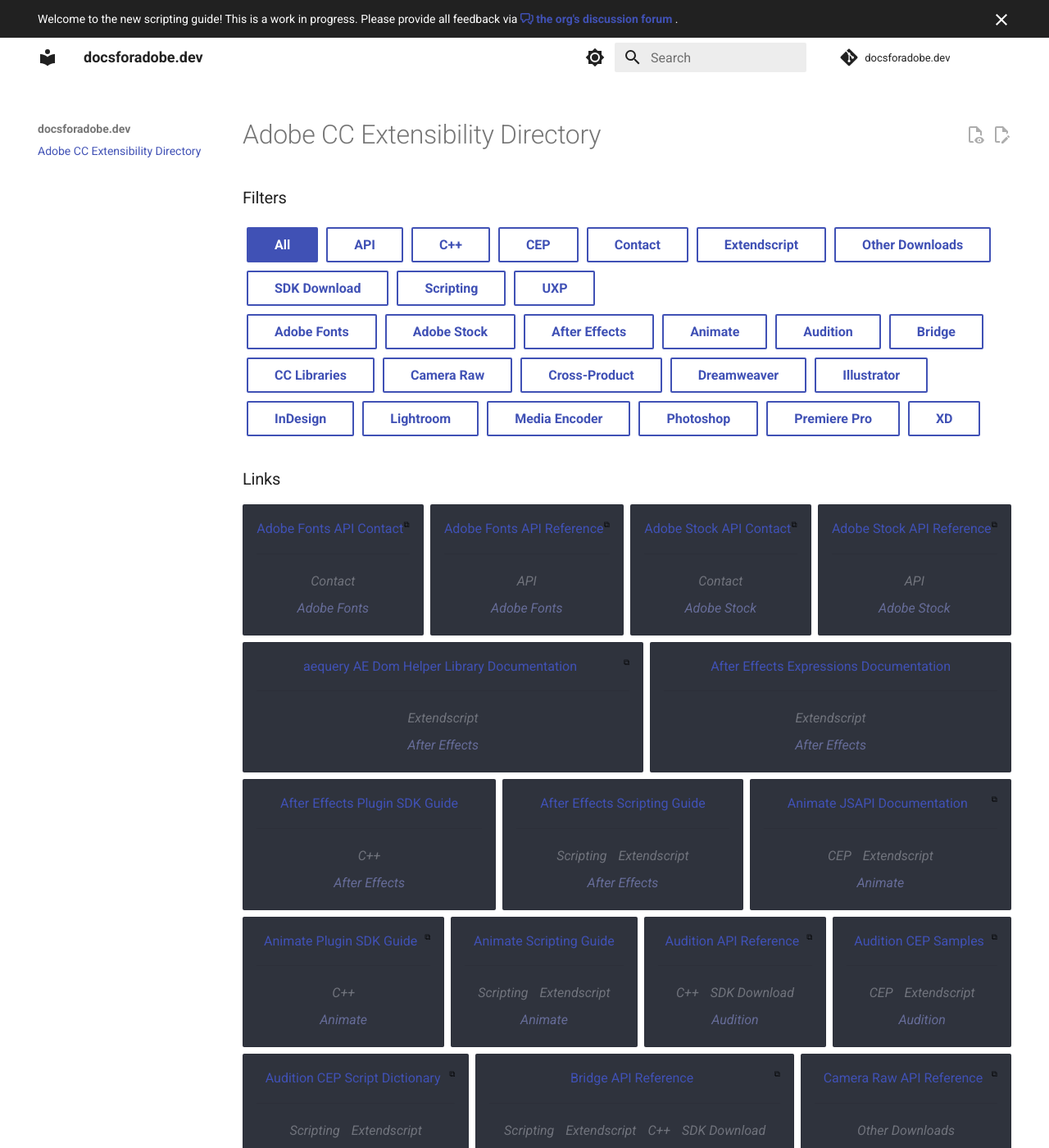
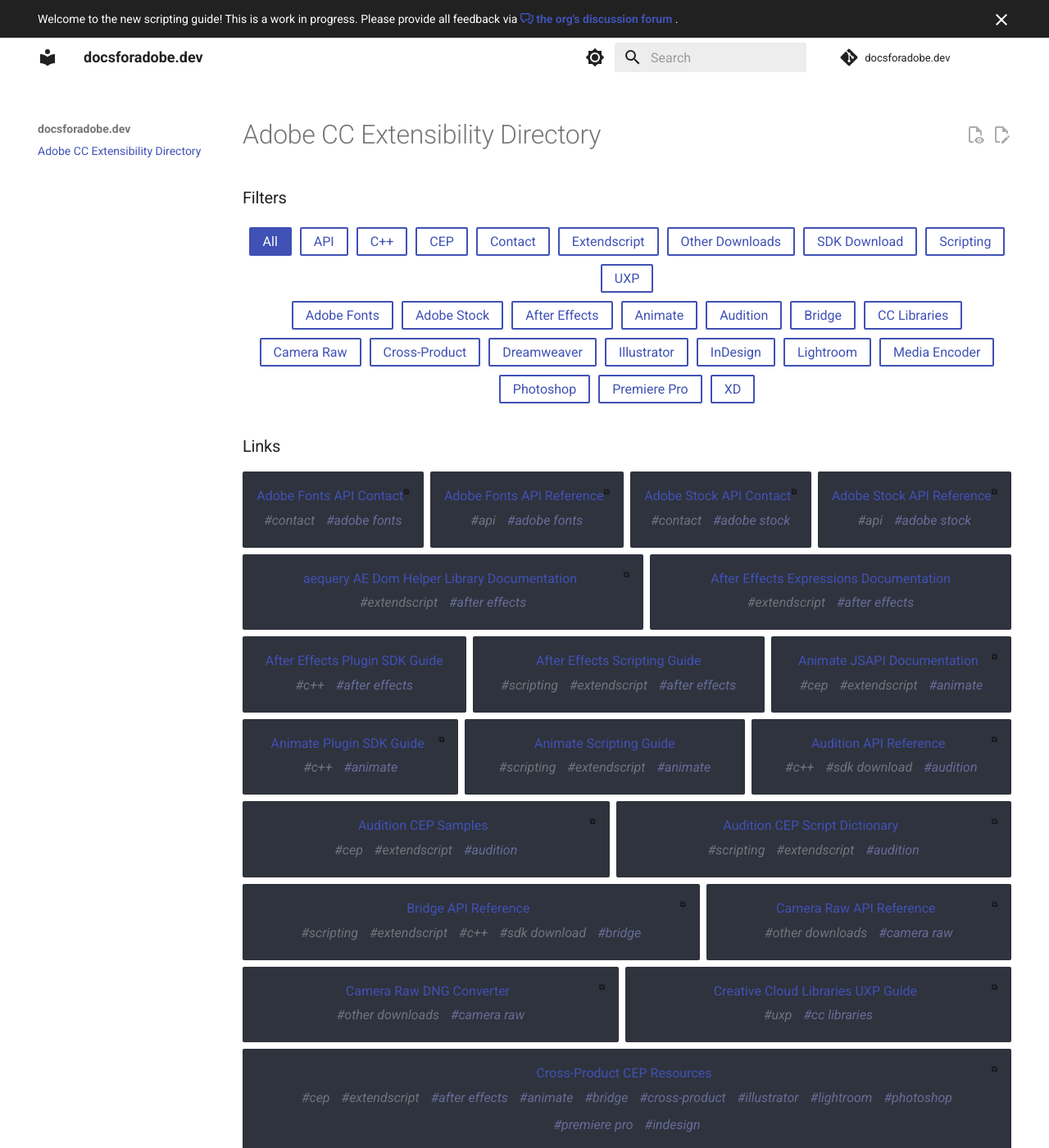
Before and after one commit to docsforadobe/docsforadobe.dev, an MkDocs documentation site: the page built from docs/index.md, in a window 1280 px wide and 1400 px high. Shown: the whole window at 82% size. Built offline with MkDocs 1.6.1 and Material for MkDocs 9.7.7, drawn with Linux system fonts in a browser that asks for light colours; comment, search, counter and statistics services are not loaded; some of the changed text lies outside the part shown.

Commit message:
Style cleanup

```diff
--- a/docs/_static/extra.css
+++ b/docs/_static/extra.css
@@ -1,3 +1,25 @@
+/**** Filter buttons ****/
+
+#filterButtons {
+    text-align: center;
+}
+
+/* Style the buttons */
+.filter-button {
+    font-size: medium;
+    margin: 5px;
+    font-weight: normal !important;
+    padding: 6px 15px !important;
+}
+
+/**** Link panels ****/
+
+.external::before {
+    float: right;
+    font-size: x-small;
+    content: '\0029C9';
+}
+
 #links {
     display: flex;
     flex-wrap: wrap;
@@ -14,12 +36,7 @@
     display: block !important;
 }
 
-/******************************/
-
-/* Style the buttons */
-.filter-button {
-    margin: 5px;
-}
+/**** Inline tags ****/
 
 .tag,
 .app {
@@ -33,12 +50,6 @@
     color: #70737C;
 }
 
-.external::before {
-    float: right;
-    font-size: x-small;
-    content: '\0029C9';
-}
-
 .app {
     color: #666c98
 }
--- a/docs/_static/extra.js
+++ b/docs/_static/extra.js
@@ -251,17 +251,15 @@ window.onload = function () {
     // Hacky way to have the tags displayed below
     listItem.innerHTML = [
       "<a href='" + doc.url + "'>" + doc.name + "</a>",
-      "<hr /><div class='tags'>" +
+      "<div class='tags'>" +
         doc.tags
           .map(function (tag) {
-            return "<button class='tag' onclick='filterList(\"" + tag + "\")'>" + tag + "</button>";
+            return "<button class='tag' onclick='filterList(\"" + tag + "\")'>#" + tag.toLowerCase() + "</button>";
           })
           .join("") +
-        "</div>" +
-        "<div class='apps'>" +
         doc.apps
           .map(function (app) {
-            return "<button class='app' onclick='filterList(\"" + app + "\")'>" + app + "</button>";
+            return "<button class='app' onclick='filterList(\"" + app + "\")'>#" + app.toLowerCase() + "</button>";
           })
           .join("") +
         "</div>"
```
